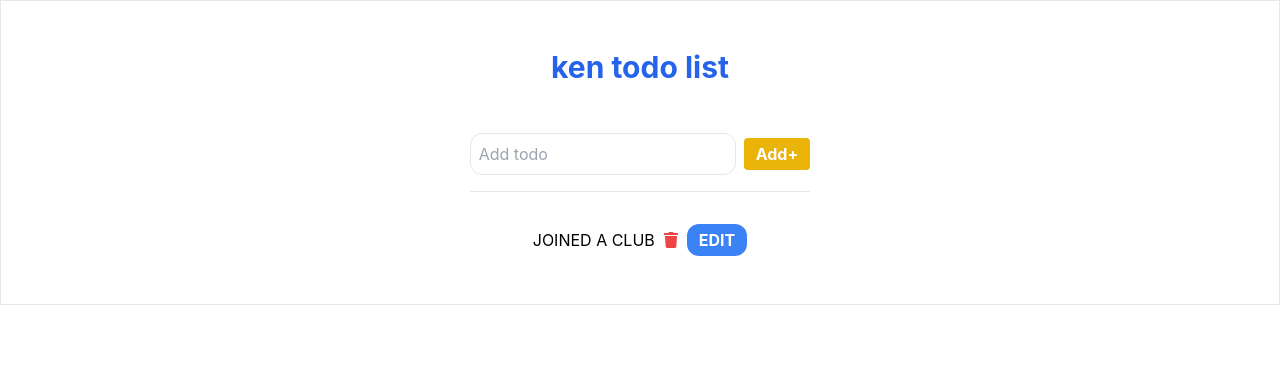
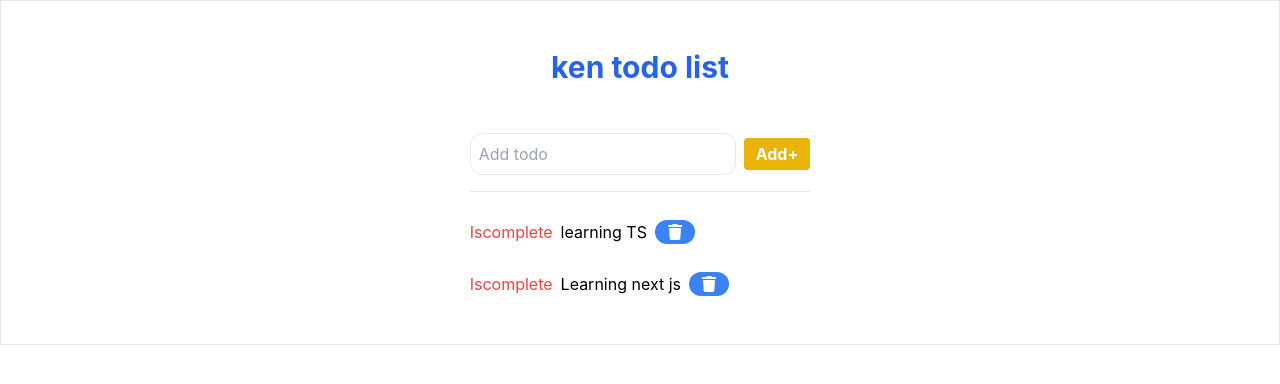
Before and after one commit to kennzuki/todo-react, a React (Create React App) app: page / in a window 1280 px wide. Shown: the top 384 px of the page. Built offline with nearby package versions, Linux system fonts and the light colour scheme.

Commit message:
created todo and todo items components

```diff
--- a/src/App.js
+++ b/src/App.js
@@ -1,39 +1,12 @@
-import { useState,useRef } from "react";
-import { FaTrash } from 'react-icons/fa';
+import Todo from "./components/Todo";
+
 
 function App() {
 
-  const [todos, setTodos] = useState([])
-  const inputRef=useRef()
-  const add= () => {
-    const inputText = inputRef.current.value.trim()
-     console.log(inputText);
-  }
   return (
     <div className='text-center flex flex-col gap-8 items-center place-items-center p-12 border'>
       <h1 className='text-3xl font-bold  text-blue-600'>ken todo list</h1>
-      <section className='flex gap-2 place-items-center border-b py-4'>
-        <input
-          type='text'
-          className='border p-2 rounded-xl'
-          placeholder='Add todo'
-          ref={inputRef}
-        />
-        <button onClick={add} className='px-3 py-1 bg-yellow-500 text-white font-bold rounded'>
-          Add+
-        </button>
-      </section>
-      {/* todo list */}
-      <section className='flex flex-col gap-2'>
-
-        <h1 className='uppercase flex gap-2 place-items-center'>
-          joined a club{' '}
-          <span className='text-red-500'>
-            <FaTrash />
-          </span>
-          <span className='bg-blue-500 rounded-xl py-1 px-3 text-white font-bold'>Edit</span>
-        </h1>
-      </section>
+     <Todo/>
     </div>
   );
 }
--- /dev/null
+++ b/src/components/Todo.jsx
@@ -0,0 +1,27 @@
+import TodoItems from './TodoItems';
+import { useState, useRef } from 'react';
+
+const Todo = () => {
+  return (
+    <div className=''>
+      <section className='flex gap-2 place-items-center border-b py-4'>
+        <input
+          type='text'
+          className='border p-2 rounded-xl'
+          placeholder='Add todo'
+        />
+        <button className='px-3 py-1 bg-yellow-500 text-white font-bold rounded'>
+          Add+
+        </button>
+      </section>
+      {/* todo list */}
+      <section className='flex flex-col gap-2'>
+        <ul className='uppercase flex flex-col gap-2 items-center'></ul>
+      </section>
+      <TodoItems text='learning TS' />
+      <TodoItems text='Learning next js' />
+    </div>
+  );
+};
+
+export default Todo;
--- /dev/null
+++ b/src/components/TodoItems.jsx
@@ -0,0 +1,16 @@
+import React from 'react';
+import { FaTrash } from 'react-icons/fa';
+
+export default function TodoItems({ text }) {
+  return (
+    <div className="flex gap-2 mt-7 border-teal-300">
+      <button className='text-red-500'>
+        Iscomplete
+      </button>
+      <p className=''>{text}</p>
+      <span className='bg-blue-500 rounded-xl py-1 px-3 text-white font-bold'>
+      <FaTrash />
+      </span>
+    </div>
+  );
+}
```
